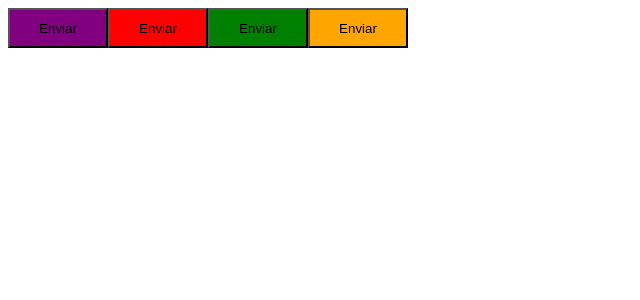
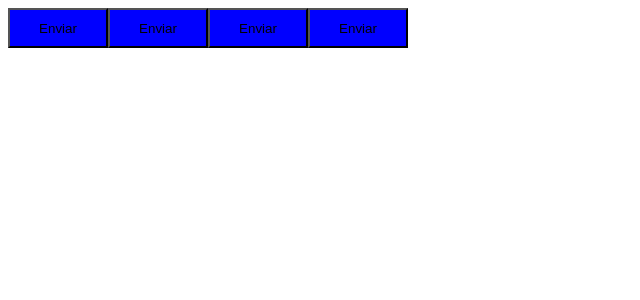
Before and after one commit to Rhuan-Guilherme/pomodoro-timer, a React (Vite) app: page / in a window 1280 px wide. Shown: the top 300 px of the page, without its empty margins (0-640 px from the left). Built offline with nearby package versions, Linux system fonts and the light colour scheme.

Commit message:
Configuração de temas da aplicação

```diff
--- a/src/App.tsx
+++ b/src/App.tsx
@@ -1,14 +1,16 @@
+import { ThemeProvider } from "styled-components"
 import { Button } from "./components/Button"
+import { defaultTheme } from "./styles/default"
 
 function App() {
 
   return (
-    <>
+    <ThemeProvider theme={defaultTheme}>
       <Button />
       <Button variant="danger" />
       <Button variant="success" />
       <Button variant="secundary" />
-    </>
+    </ThemeProvider>
   )
 }
 
--- a/src/components/Button.styles.ts
+++ b/src/components/Button.styles.ts
@@ -17,7 +17,9 @@ export const ButtonContainer = styled.button<ButtonContainerProps>`
   width: 100px;
   height: 40px;
 
-  ${props => {
+  background-color: ${props => props.theme.secundary}
+
+  /* ${props => {
     return css`background-color: ${buttonVariants[props.variant]}`
-  }}
+  }} */
 `
--- /dev/null
+++ b/src/styles/default.ts
@@ -0,0 +1,5 @@
+export const defaultTheme = {
+  primary: "red",
+  white: "#FFF",
+  secundary: "blue"
+}
```
